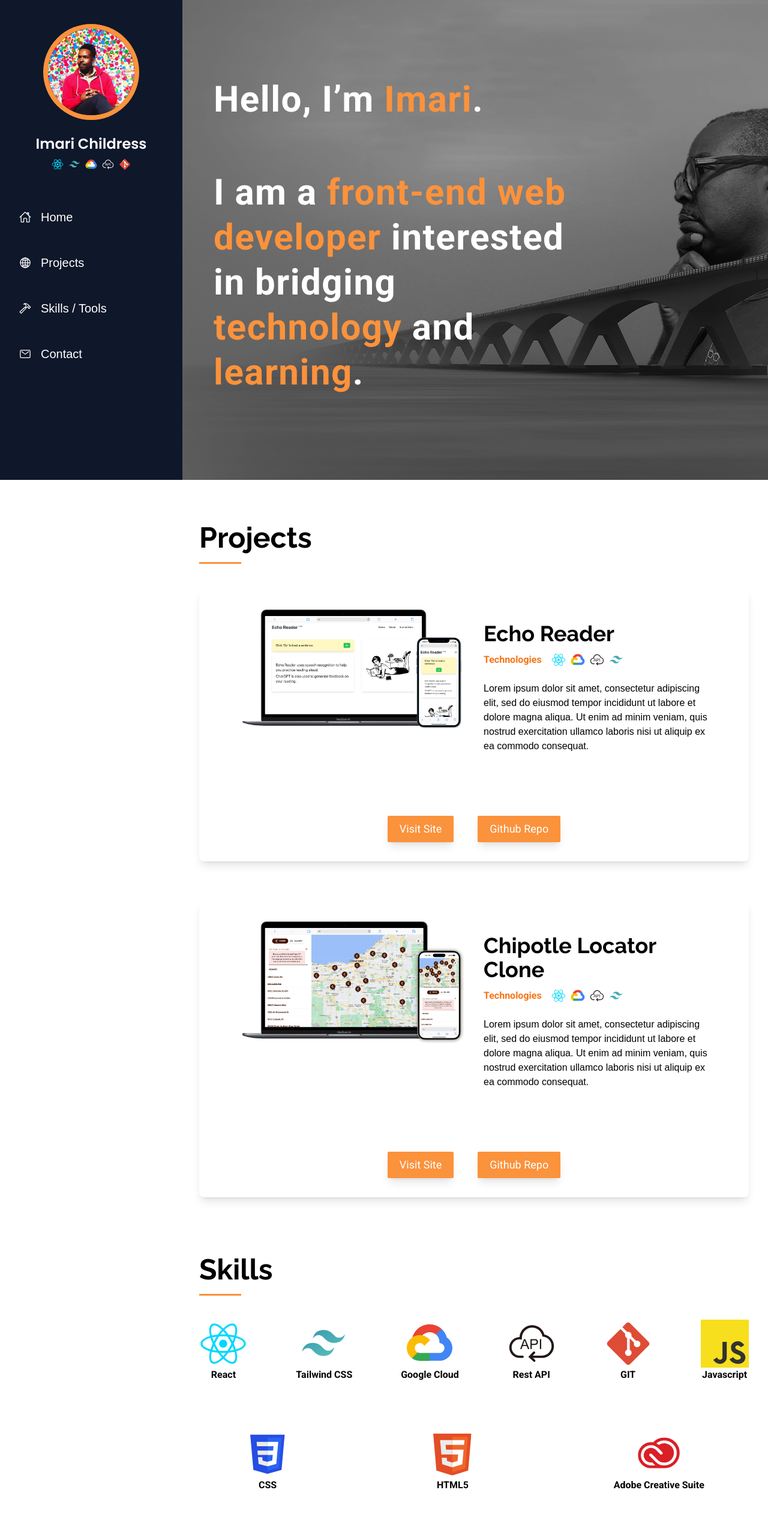
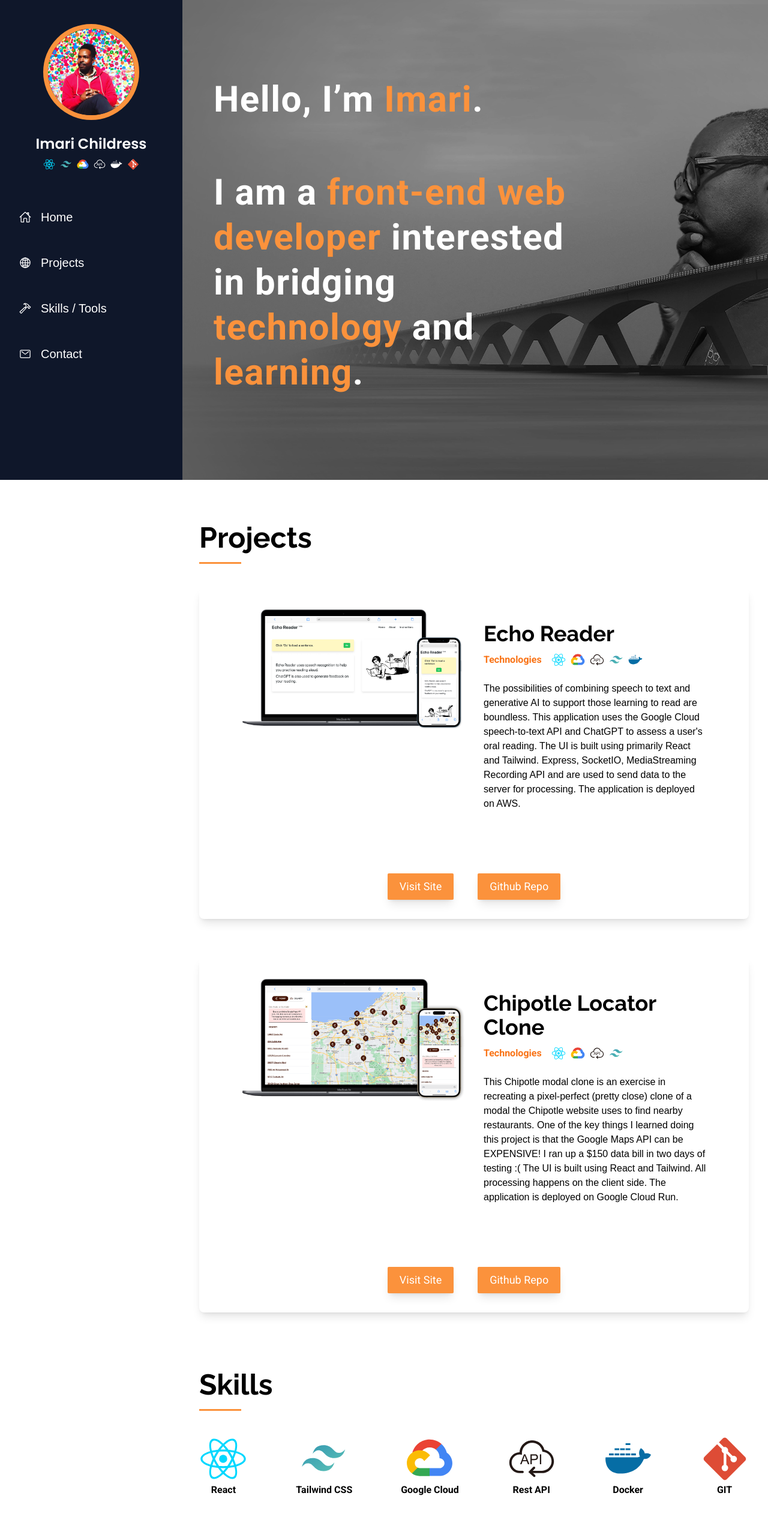
Before and after one commit to imaricodes/imaricodes-portfolio, a React (Vite) app: page / in a window 1280 px wide. Shown: the top 2564 px of the page at 60% size. Built offline with nearby package versions, Linux system fonts and the light colour scheme.

Commit message:
Add icons

```diff
--- a/src/Lists/project-list.js
+++ b/src/Lists/project-list.js
@@ -11,9 +11,10 @@ const projectList = [
       SkillsIcons.iconGoogleCloud,
       SkillsIcons.iconApi,
       SkillsIcons.iconTailwindCSS,
+      SkillsIcons.iconDocker,
     ],
     image: EchoReaderProject,
-    body: " Lorem ipsum dolor sit amet, consectetur adipiscing elit, sed do eiusmod tempor incididunt ut labore et dolore magna aliqua. Ut enim ad minim veniam, quis nostrud exercitation ullamco laboris nisi ut aliquip ex ea commodo consequat.",
+    body: "The possibilities of combining speech to text and generative AI to support those learning to read are boundless. This application uses the Google Cloud speech-to-text API and ChatGPT to assess a user's oral reading. The UI is built using primarily React and Tailwind. Express, SocketIO, MediaStreaming Recording API and  are used to send data to the server for processing. The application is deployed on AWS.",
     githubURL: "https//github.com",
     liveURL: "https://echoreader.imaricodes.com/",
   },
@@ -27,7 +28,7 @@ const projectList = [
       SkillsIcons.iconTailwindCSS,
     ],
     image: ChipotleModalProject,
-    body: " Lorem ipsum dolor sit amet, consectetur adipiscing elit, sed do eiusmod tempor incididunt ut labore et dolore magna aliqua. Ut enim ad minim veniam, quis nostrud exercitation ullamco laboris nisi ut aliquip ex ea commodo consequat.",
+    body: "This Chipotle modal clone is an exercise in recreating a pixel-perfect (pretty close) clone of a modal the Chipotle website uses to find nearby restaurants. One of the key things I learned doing this project is that the Google Maps API can be EXPENSIVE! I ran up a $150 data bill in two days of testing :(  The UI is built using React and Tailwind. All processing happens on the client side. The application is deployed on Google Cloud Run.",
     githubURL: "https://github.com",
     liveURL: "http://chipotle-modal-clone.s3-website.us-east-2.amazonaws.com/",
   },
--- a/src/assets/skills-icons/SkillsIcons.jsx
+++ b/src/assets/skills-icons/SkillsIcons.jsx
@@ -10,6 +10,8 @@ const SkillsIcons = {
     iconVSCode : new URL('./icon-visual-studio-code.svg', import.meta.url).href,
     iconApi : new URL('./icon-api.svg', import.meta.url).href,
     iconApiWhite : new URL('./icon-api-white.svg', import.meta.url).href,
+    iconDocker : new URL('./icon-docker.svg', import.meta.url).href,
+    iconDockerWhite : new URL('./icon-docker-white.svg', import.meta.url).href,
 }
 
 
--- a/src/components/NavBar.jsx
+++ b/src/components/NavBar.jsx
@@ -46,6 +46,9 @@ const NavBar = (props) => {
           </span>
           <span className="w-5 text-white">
             <img src={SkillsIcons.iconApiWhite} />
+          </span>
+          <span className="w-5 text-white">
+            <img src={SkillsIcons.iconDockerWhite} />
           </span>
           <span className="w-5">
             <img src={SkillsIcons.iconGit} />
--- a/src/components/Skills.jsx
+++ b/src/components/Skills.jsx
@@ -54,6 +54,13 @@ const Skills = () => {
         </motion.div>
 
         <motion.div className="skill-container" variants={imageAnimate}>
+          <div className="skill-container__icon-container">
+            <img src={SkillsIcons.iconDocker} alt="rest-api-icon" />
+          </div>
+          <span className="skill-containter__title">Docker</span>
+        </motion.div>
+
+        <motion.div className="skill-container" variants={imageAnimate}>
           <div
             className="skill-container__icon-container"
             variants={imageAnimate}
```
Also changed, not shown: src/assets/skills-icons/icon-docker-white.svg (added), src/assets/skills-icons/icon-docker.svg (added).
